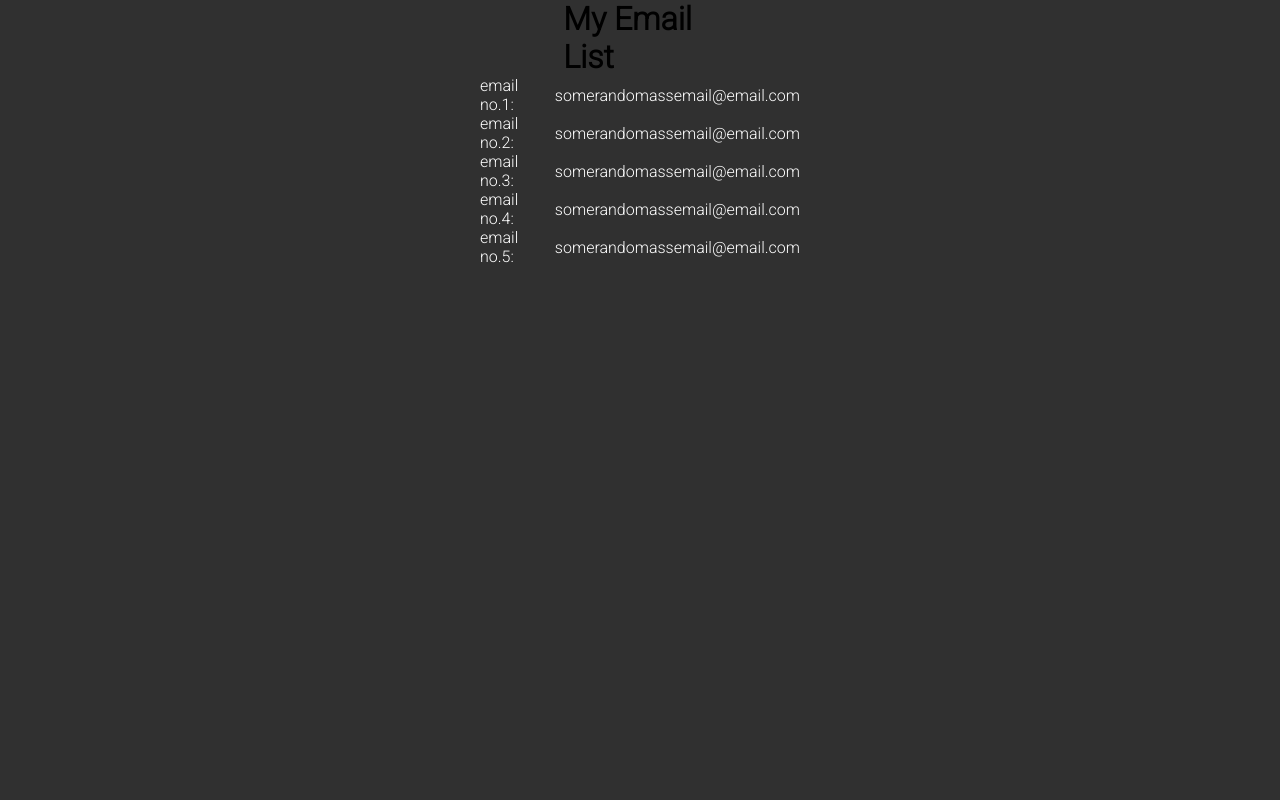
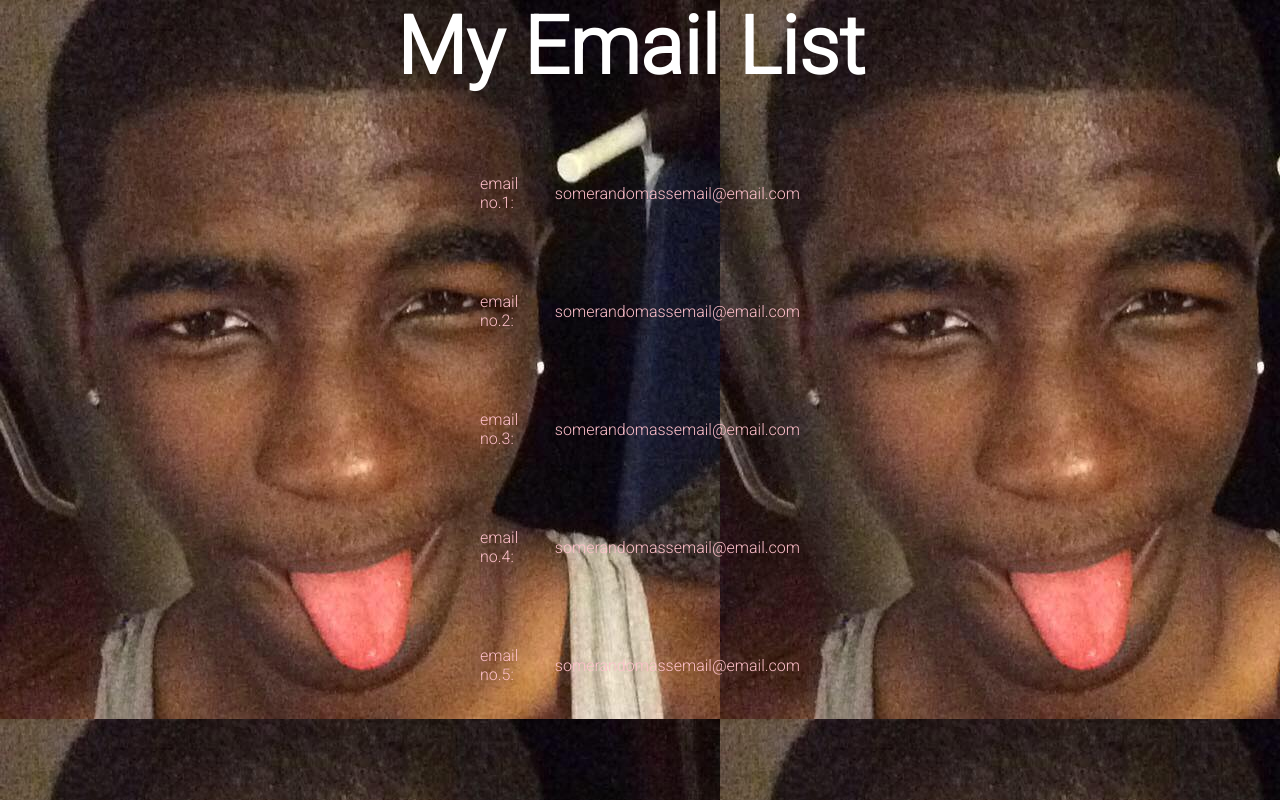
Before and after one commit to Al3x-s/MYCODE, a plain HTML site: page miniproj2/index.html in a window 1280 px wide. Drawn offline with Linux system fonts and the light colour scheme.

Commit message:
html stuff

```diff
--- a/miniproj2/styles.css
+++ b/miniproj2/styles.css
@@ -3,14 +3,19 @@
     margin: auto;
 }
 h1{
-    width: 12%;
+    top:10vh;
+    font-size:10vh;
+    width: 38%;
+    color:white;
 }
 .card{
     display: flex;
     width: 25%;
     justify-content: space-evenly;
-    color: white;
+    color: pink;
+    height:50%;
+    margin-top:10vh;
 }
 body{
-	background-color:	#303030;
+    background-image:url("asdf.jpg")
 }
```
Also changed, not shown: miniproj2/asdf.jpg (added).
